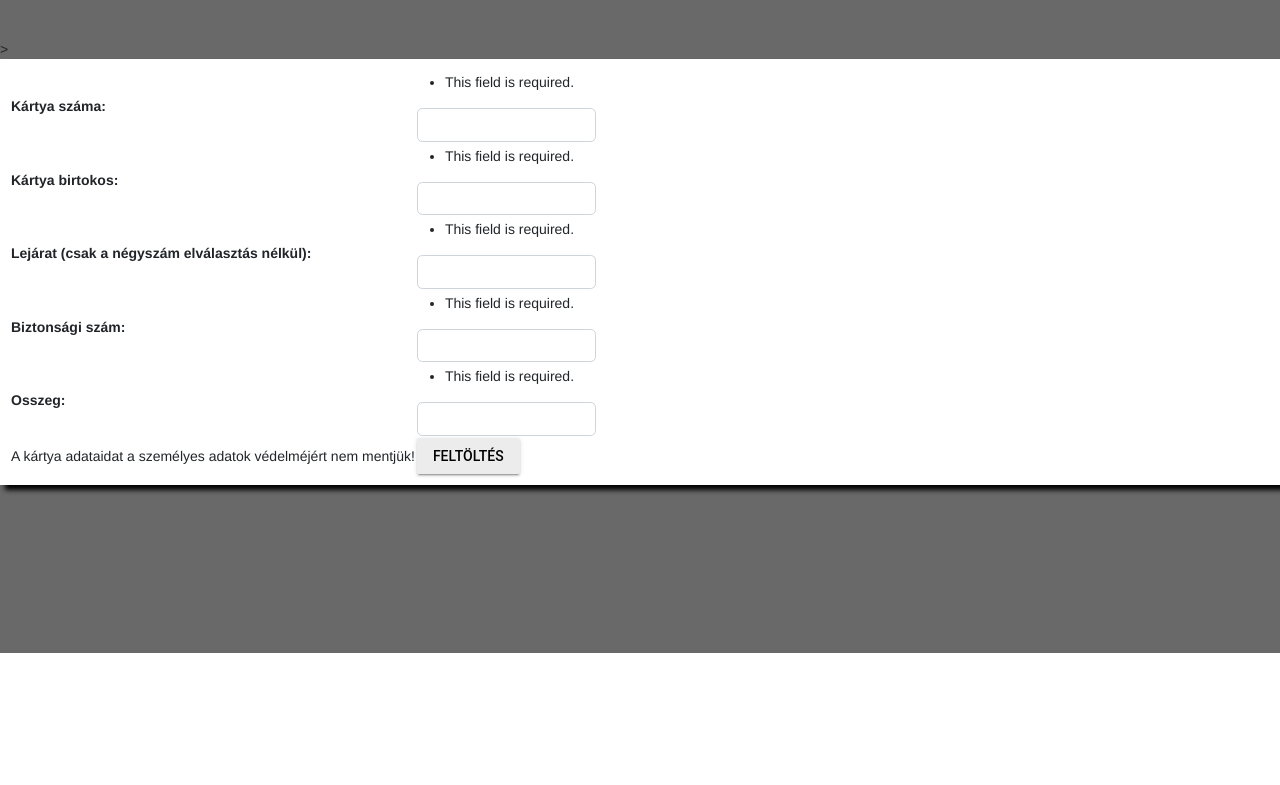
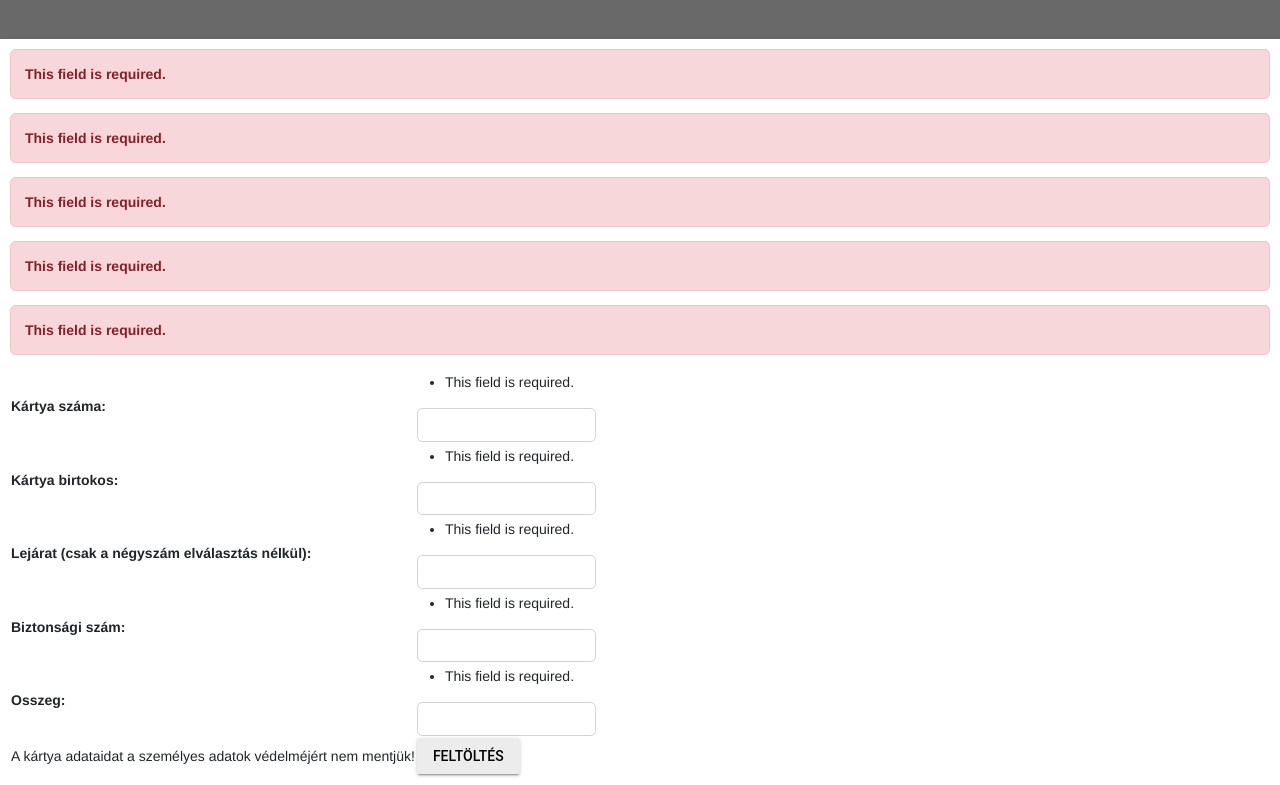
Before and after one commit to KVince002/AdomanyDjango-Rolling, a Django app: page /egyenlegFel in a window 1280 px wide. Shown: the part 147-932 px from the top of the page. Before the commit the page ends 800 px from the top, so only its background shows below. Run offline with Django 4.2, Linux system fonts and the light colour scheme; a user stored in the database is signed in; some libraries are stand-ins or nearby versions.

Commit message:
Desgin frissítések

```diff
--- a/AdomanyOldal/app/forms.py
+++ b/AdomanyOldal/app/forms.py
@@ -90,7 +90,8 @@
         model = gyujtes
         fields = ["cim", "leiras", "promocios", "minAr", "cel"]
 
-    cim = forms.CharField(label="Cim")
+    cim = forms.CharField(label="Cim", error_messages={
+                          'requied': "Kérlek add megy a gyűjtés címét!"})
     leiras = forms.CharField(widget=forms.Textarea,
                              label="Adjon meg egy részletes leírást")
     promocios = forms.BooleanField(
@@ -100,10 +101,10 @@
     cel = forms.IntegerField(
         label="Mennyit szeretne elérni a gyűjtésével?", min_value=1)
 
-    def __init__(self, *args, **kwargs) -> None:
-        super(gyujtesForm, self).__init__(*args, **kwargs)
-        for visible in self.visible_fields():
-            visible.field.widget.attrs["class"] = "form-control"
+    # def __init__(self, *args, **kwargs) -> None:
+    #     super(gyujtesForm, self).__init__(*args, **kwargs)
+    #     for visible in self.visible_fields():
+    #         visible.field.widget.attrs["class"] = "form-control"
 
     def __str__(self) -> str:
         return super().__str__()
--- a/AdomanyOldal/app/static/app/main_style.css
+++ b/AdomanyOldal/app/static/app/main_style.css
@@ -100,6 +100,7 @@
 .navbar-nav .nav-item{
   padding: 0 10px 0 10px;
 }
+
 /* Rólunk */
 #tartalom{
   background-color: white;
--- a/AdomanyOldal/app/templates/app/egyenlegFel.html
+++ b/AdomanyOldal/app/templates/app/egyenlegFel.html
@@ -8,7 +8,7 @@
 {% if user.is_authenticated %}
 <h1 id="oldalcim">Üdvözöllek {{felhasznaloAlapertelmezett.first_name}} más néven,
     {{felhasznaloAlapertelmezett.username}} </h1>
-<!-- mdl-tabs mostnár layout-->>
+<!-- mdl-tabs mostnár layout-->
 <div id="doboz" clas="mdl-grid">
     <table>
         <form action="" method="post">
@@ -22,6 +22,16 @@
                     <input type="submit" value="Feltöltés" class="mdl-button mdl-js-button mdl-button--raised">
                 </td>
             </tr>
+
+      {% if form.errors %}
+      {% for field in form %}
+             {% for error in field.errors %}
+                    <div class="alert alert-danger">
+                         <strong>{{ error|escape }}</strong>
+                    </div>
+             {% endfor %}
+      {% endfor %}
+{% endif %}
         </form>
     </table>
 </div>
--- a/AdomanyOldal/app/templates/app/ujGyujtes.html
+++ b/AdomanyOldal/app/templates/app/ujGyujtes.html
@@ -8,7 +8,7 @@
 {% if user.is_authenticated %}
 <h1 id="oldalcim">Üdvözöllek {{FelhasznaloAlapertelmezett.first_name}} más néven,
     {{FelhasznaloAlapertelmezett.username}} </h1>
-<!-- mdl-tabs mostnár layout-->>
+<!-- mdl-tabs mostnár layout-->
 <div id="doboz" clas="mdl-grid">
     <form action="" method="post">
         {% csrf_token %}
--- a/AdomanyOldal/app/views.py
+++ b/AdomanyOldal/app/views.py
@@ -1,4 +1,5 @@
 from ast import If
+from curses import use_default_colors
 import email
 from email import message
 from pyexpat.errors import messages
```
Also changed, not shown: AdomanyOldal/db.sqlite3.
